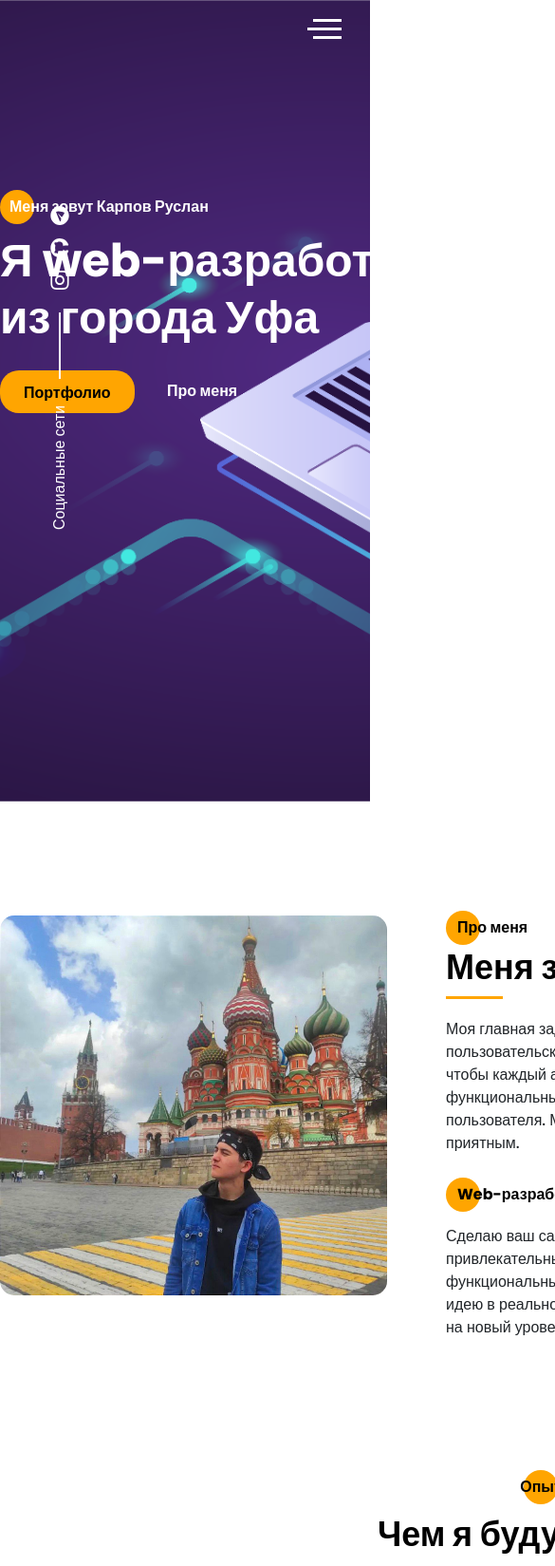
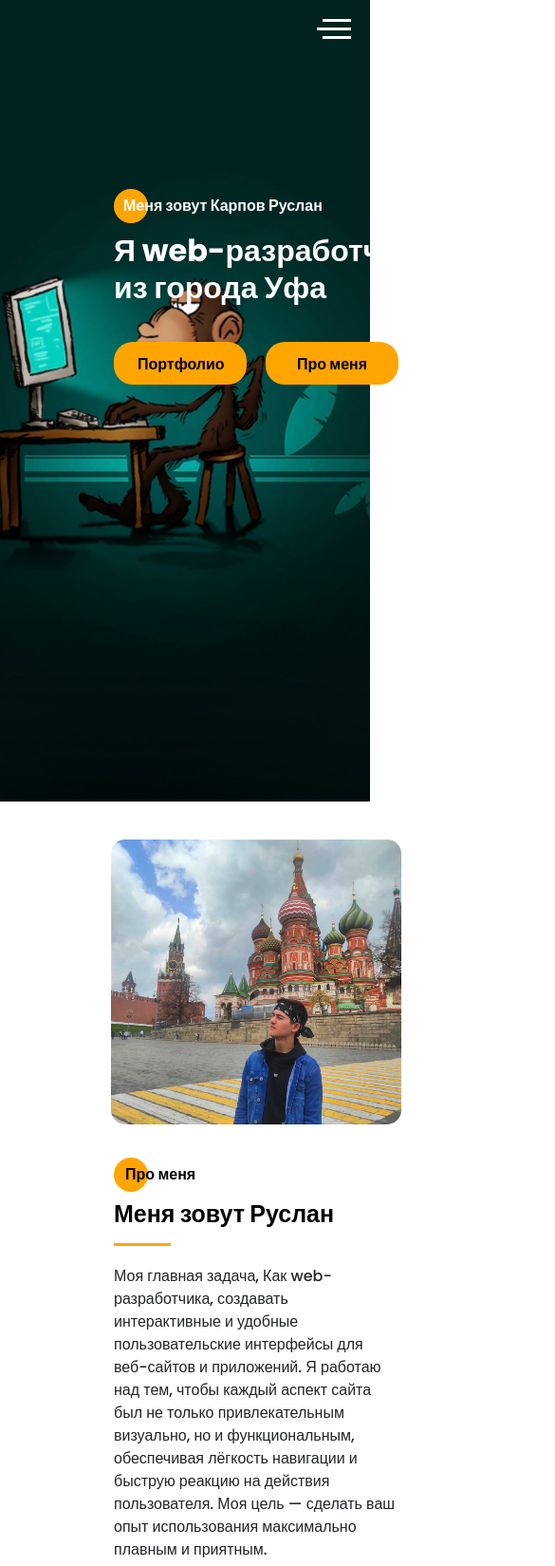
Before and after one commit to karpovxx/portfolio.github.io, a website: page src/index.html in a window 390 px wide. Shown: the top 1649 px of the page at 95% size, 585 px wide, since content can reach past the window. Drawn offline with Linux system fonts and the light colour scheme.

Commit message:
eleventh

```diff
--- a/src/index.html
+++ b/src/index.html
@@ -53,23 +53,26 @@
     </div>
     <section class="promo">
         <div class="hamburger">
-            <span></span>
-            <span class="long"></span>
-            <span></span>
+            <span class="hvr-rotate"></span>
+            <span class="long hvr-rotate"></span>
+            <span class="hvr-rotate"></span>
         </div>
         <div class="container">
-            <div class="title title_fz16 promo__subtitle hvr-forward">Меня зовут Карпов Руслан</div>
-            <h1 class="title title_fz48 promo__title">Я web-разработчик <br> из города Уфа</h1>
+            <div class="promo__wrapper">
+                <div class="title title_fz16 promo__subtitle hvr-forward">Меня зовут Карпов Руслан</div>
+                <h1 class="title title_fz48 promo__title">Я web-разработчик <br> из города Уфа</h1>
                 <div class="promo__btns">
-                    <a href="#" class="promo__link btn">Портфолио</a>
-                    <a href="#" class="promo__link hvr-rotate">Про меня</a>
+                    <a href="#" class="promo__link btn  hvr-wobble-vertical">Портфолио</a>
+                    <a href="#" class="promo__link btn hvr-wobble-vertical">Про меня</a>
                 </div>
+            </div>
         </div>
     </section>
     <section class="aboutme">
         <div class="container">
             <div class="aboutme__wrapper">
                 <img id="photo" class="aboutme__photo hvr-grow" src="img/photo.jpg" alt="photo">
+
                 <div class="aboutme__block">
                     <div class="title title_fz16 aboutme__subtitle hvr-forward">Про меня</div>
                     <div class="title title_fz36 aboutme__title">Меня зовут Руслан</div>
@@ -388,7 +391,7 @@
                                 <label for="name">Ваше имя</label>
                             </div>
                             <div class="contacts__input">
-                                <input id="email" type="email" required placeholder="alexander@mail.com">
+                                <input id="email" type="email" required placeholder="alexandr@mail.com">
                                 <label for="email">Ваша почта</label>
                             </div>
                             <div class="contacts__textarea">
--- a/src/sass/blocks/_contacts.scss
+++ b/src/sass/blocks/_contacts.scss
@@ -111,13 +111,17 @@
             margin-right: 5px;
         }
         &__title {
-            font-size: 18px;
+            font-size: 20px;
             display: flex;
             align-items: center;
             justify-content: center;
             font-weight: bold;
             margin-top: 30px;
         }
+        &__subtitle {
+            font-size: 128px;
+            font-weight: bold;
+        }
     }
 
 
--- a/src/sass/blocks/_promo.scss
+++ b/src/sass/blocks/_promo.scss
@@ -1,8 +1,11 @@
 .promo {
     min-height: 100vh;
     position: relative;
-    background: url(../img/main_bg.png) center (center/cover) no-repeat;
+    background: url(../img/main__bg.jpg) center (center/cover) no-repeat;
     padding-top: 205px;
+    &__wrapper {
+        margin-left: 0;
+    }
     &__title {
         width: 535px;
         margin-top: 10px;
@@ -16,12 +19,15 @@
     &__btns {
         font-weight: 600;
         margin-top: 25px;
-        display: flex;
+        display: grid;
         width: 250px;
+        grid-template-columns: repeat(2, 140px);
+        column-gap: 20px;
         align-items: center;
         justify-content:space-between;
     }
     &__link {
+        text-align: center;
         color: $text-color;
         cursor: pointer;
         &:hover {
--- a/src/sass/blocks/style.scss
+++ b/src/sass/blocks/style.scss
@@ -17,6 +17,11 @@
 @import '../blocks/pageup';
 @import '../blocks/price';
 @import '../blocks/contacts';
+
+@import '../media/promo-media';
+@import '../media/aboutme-media';
+@import '../media/menu-media';
+
 * {
     font-family: 'Poppins', sans-serif;
     margin: 0;
--- /dev/null
+++ b/src/sass/media/_aboutme-media.scss
@@ -0,0 +1,114 @@
+@media (max-width: 1350px) {
+    .container {
+        max-width: 1140px;
+    }
+}
+
+@media (max-width: 1200px) {
+    .container {
+        max-width: 960px;
+    }
+    .aboutme {
+        &__wrapper {
+            grid-template-columns: 375px 520px;
+            column-gap: 50px;
+        }
+        &__photo {
+            margin: 0 auto;
+            height: 350px;
+        }
+        &__wrapp {
+            grid-template-columns: repeat(2, 250px);
+        }
+    }
+}
+
+@media (max-width: 992px) {
+    .container {
+        max-width: 720px;
+    }
+    .title {
+        &_fz36 {
+            font-size: 30px;
+        }
+    }
+    .aboutme {
+        &__wrapper {
+            margin-top: 60px;
+            grid-template-columns: 300px 380px;
+        }
+        &__wrapp {
+            padding-top: 0;
+            grid-template-columns: 360px;
+            grid-auto-rows: minmax(115, auto);
+        }
+        &__wrap {
+            padding-top: 20px;
+        }
+        &__photo {
+            height: 300px;
+        }
+    }
+}
+
+@media (max-width: 768px) {
+    .container {
+        max-width: 540px;
+    }
+    .aboutme {
+        &__wrapper {
+            margin-top: 40px;
+            grid-template-columns: 400px;
+            justify-content: center;
+        }
+        &__wrapp {
+            padding-top: 0;
+            grid-template-columns: 400px;
+        }
+        &__wrap {
+            padding-top: 20px;
+        }
+        &__block {
+            margin-top: 40px;
+        }
+        &__photo {
+            height: 390px;
+        }
+    }
+}
+
+@media (max-width: 576px) {
+    .container {
+        max-width: 100%;
+        padding: 0 10px;
+    }
+    .aboutme {
+        &__wrapper {
+            grid-template-columns: 380px;
+            column-gap: 0;
+            justify-content: center;
+            margin-top:40px ;
+        }
+        &__wrapp {
+            padding-top: 0;
+            grid-template-columns: 300px;
+        }
+
+        &__title {
+            font-size: 25px;
+        }
+        &__block {
+            width: 300px;
+            margin: auto;
+            margin-top: 40px;
+        }
+
+        &__photo {
+            height: 300px;
+            margin: 0 auto;
+        }
+    }
+
+
+
+}
--- /dev/null
+++ b/src/sass/media/_menu-media.scss
@@ -0,0 +1,39 @@
+@media (max-width: 1350px) {
+    .container {
+        max-width: 1140px;
+    }
+}
+
+@media (max-width: 1200px) {
+    .container {
+        max-width: 960px;
+    }
+}
+
+@media (max-width: 992px) {
+    .container {
+        max-width: 720px;
+    }
+}
+
+@media (max-width: 768px) {
+    .container {
+        max-width: 540px;
+    }
+}
+
+@media (max-width: 576px) {
+    .container {
+        width: 100%;
+        padding: 0 10px;
+    }
+    .hamburger {
+        right: 20px;
+    }
+    .menu {
+        &__block {
+            width: 250px;
+            padding-left: 20px;
+        }
+    }
+}
--- /dev/null
+++ b/src/sass/media/_promo-media.scss
@@ -0,0 +1,82 @@
+ @media (max-width: 1439px) {
+    .sidepanel {
+        display: none;
+    }
+    .promo {
+        &__wrapper {
+            margin-left: 20px;
+        }
+    }
+}
+@media (max-width: 1200px) {
+    .container {
+        max-width: 960px;
+    }
+    .promo {
+        &__wrapper {
+            margin-left: 20px;
+        }
+    }
+}
+
+@media (max-width: 992px) {
+    .container {
+        max-width: 720px;
+    }
+    .title {
+        &_fz36 {
+            font-size: 30px;
+        }
+    }
+}
+
+@media (max-width: 768px) {
+    .container {
+        max-width: 540px;
+    }
+    .title {
+        &_fz48 {
+            font-size: 32px;
+        }
+    }
+    .promo {
+        &__title {
+            line-height: 39px;
+            width: 500px;
+        }
+    }
+}
+
+@media (max-width: 576px) {
+    .container {
+        max-width: 100%;
+        padding: 0 10px;
+    }
+    .title {
+        &_fz48 {
+            font-size: 32px;
+        }
+        &_fz36 {
+            font-size: 24px;
+        }
+    }
+    .promo {
+        background: url('../img/main__bg.jpg') no-repeat 57%/cover;
+        &__wrapper {
+            display: grid;
+            flex-direction: column;
+            justify-content: center;
+        }
+        &__title {
+            width: 320px;
+        }
+        &__btns {
+            align-content: center;
+            margin-top: 30px;
+
+        }
+        &__link {
+            margin-bottom: 20px;
+        }
+    }
+}
```
Also changed, not shown: src/policy.html (+1 -1 lines), src/css/style.css, src/css/style.min.css, src/img/main__bg.jpg (added), src/img/mainbg.jpg (added), src/sass/blocks/_aboutme.scss (line endings or trailing spaces), 2 other files.
